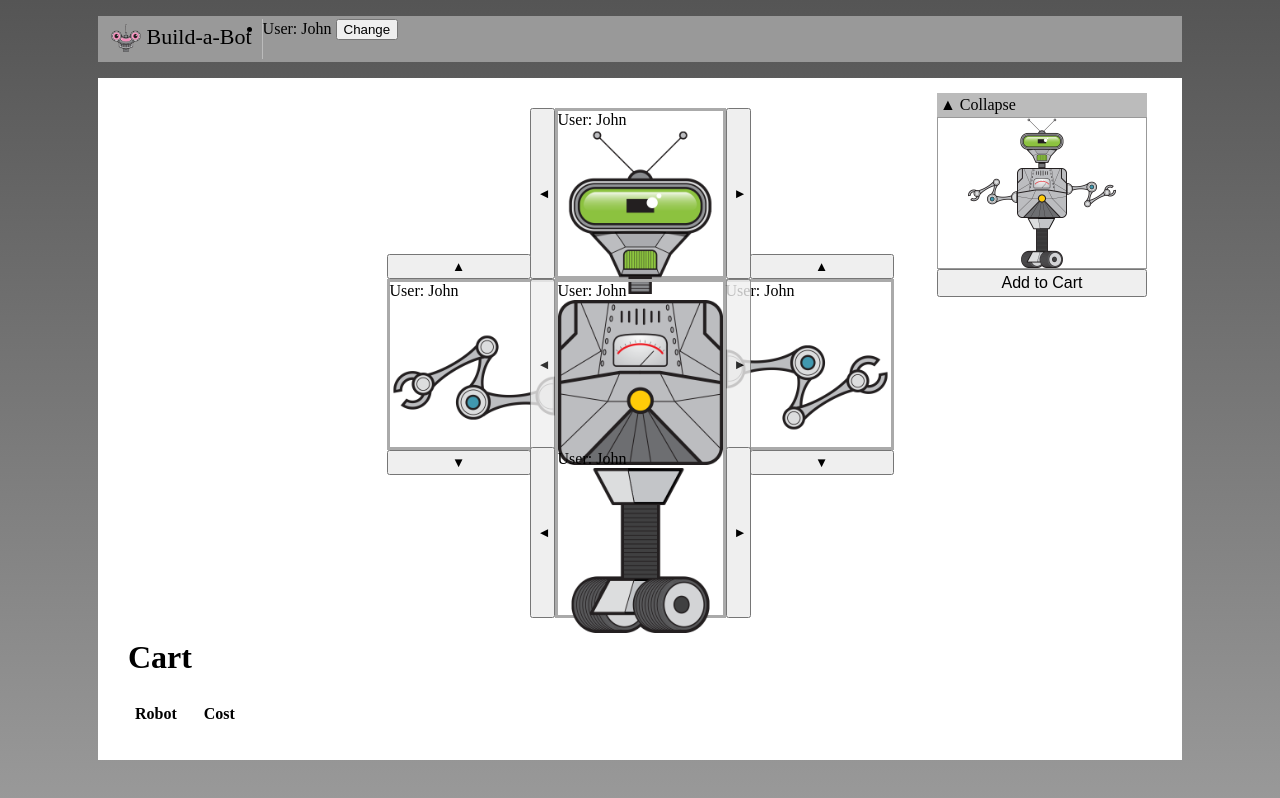
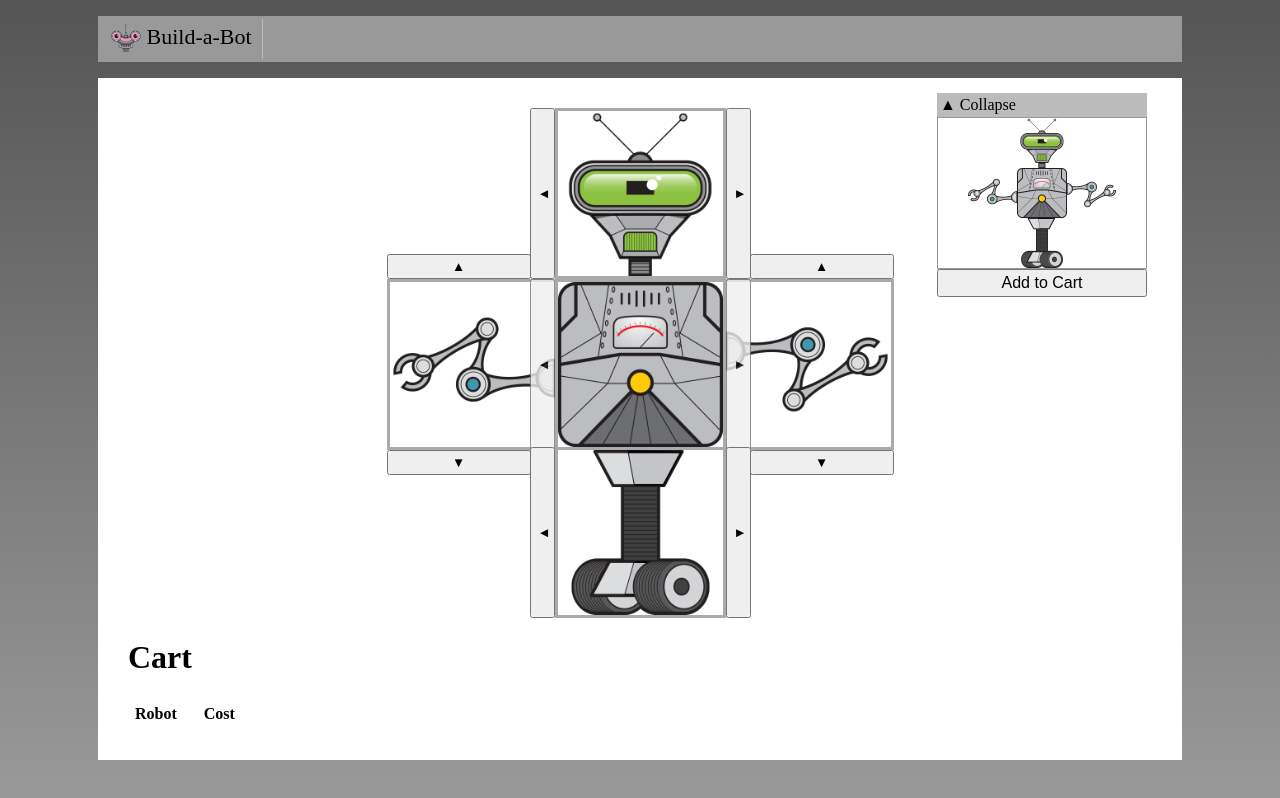
Before and after one commit to laszlo-ratesic/build-a-bot, a Vue app: page / in a window 1280 px wide. Built offline with nearby package versions, Linux system fonts and the light colour scheme.

Commit message:
remove test data

```diff
--- a/src/App.vue
+++ b/src/App.vue
@@ -5,10 +5,6 @@
         <li class="nav-item">
           <img src="./assets/build-a-bot-logo.png" alt="logo" class="logo" />
           Build-a-Bot
-        </li>
-        <li>
-          User: {{ user.userName }}
-          <button @click="changeUserName()">Change</button>
         </li>
       </ul>
     </nav>
@@ -25,23 +21,6 @@ export default {
   name: 'App',
   components: {
     RobotBuilder,
-  },
-  data() {
-    return {
-      user: {
-        userName: 'John',
-      },
-    };
-  },
-  provide() {
-    return {
-      user: this.user,
-    };
-  },
-  methods: {
-    changeUserName() {
-      this.user.userName = 'Fred';
-    },
   },
 };
 </script>
```
Also changed, not shown: src/build/PartSelector.vue.
